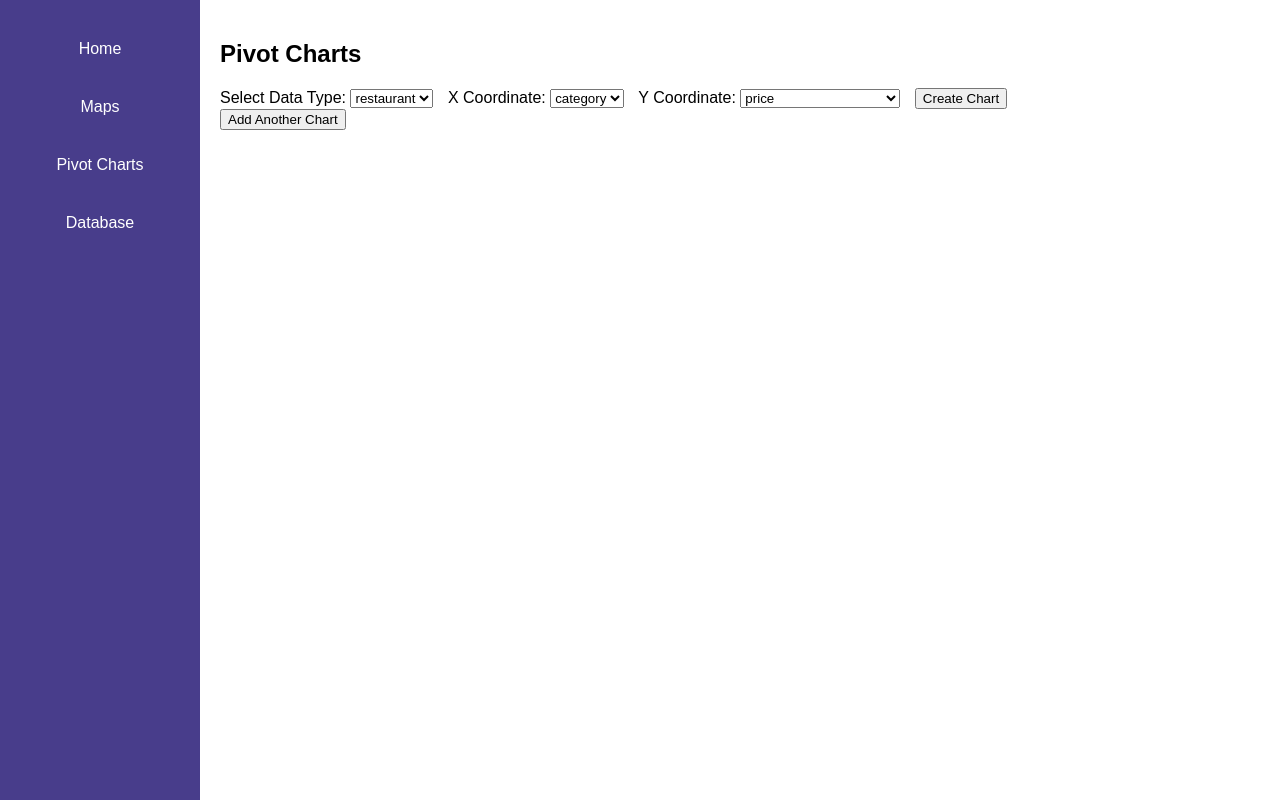
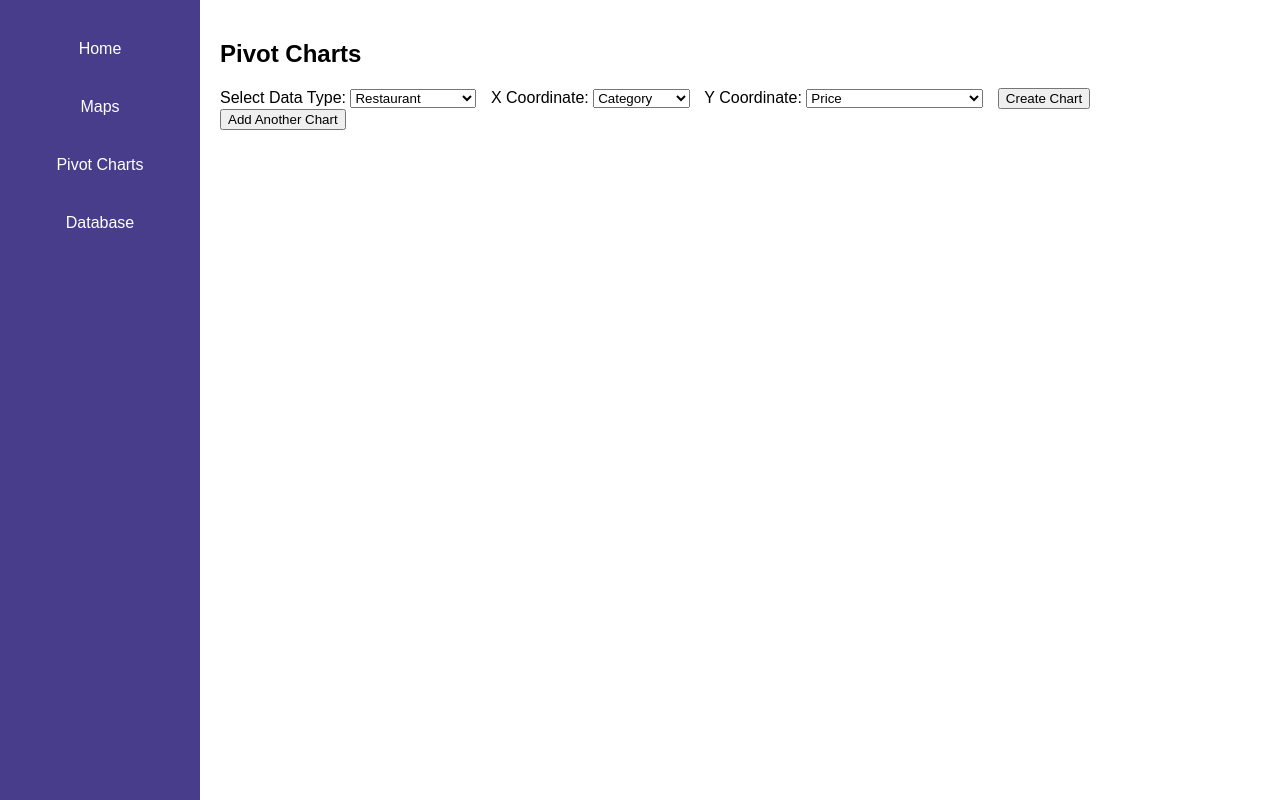
Before and after one commit to safashg/ProgrammingLab, a Flask app: page /pivot_charts in a window 1280 px wide. Run offline with Flask 3, Linux system fonts and the light colour scheme.

Commit message:
Update pivot_charts.html

```diff
--- a/frontend Kopie/templates/pivot_charts.html
+++ b/frontend Kopie/templates/pivot_charts.html
@@ -38,11 +38,15 @@
             margin-left: 200px;
             padding: 20px;
             width: calc(100% - 200px);
+        }
         .hidden {
             display: none;
         }
         .pivot-chart-form select {
             margin-right: 10px;
+        }
+        .chart-container {
+            margin-top: 20px;
         }
     </style>
     <!-- Include Chart.js -->
@@ -61,51 +65,39 @@
             <form class="pivot-chart-form" method="POST" action="/pivot_charts" id="pivot-chart-form">
                 <label for="data_type">Select Data Type:</label>
                 <select name="data_type" id="data_type">
-                    <option value="restaurant">restaurant</option>
-                    <option value="pizza">pizza</option>
+                    <option value="restaurant">Restaurant</option>
+                    <option value="pizza">Pizza</option>
+                    <option value="profit">Profit</option>
+                    <option value="monthly_revenue">Monthly Revenue</option>
                 </select>
                 <label for="x_coord">X Coordinate:</label>
                 <select name="x_coord" id="x_coord">
-                    <option value="name">category</option>
-                    <option value="storeID">storeID</option>
+                    <option value="name">Category</option>
+                    <option value="storeID">Store ID</option>
+                    <option value="orderMonth">Order Month</option>
                 </select>
                 <label for="y_coord">Y Coordinate:</label>
                 <select name="y_coord" id="y_coord">
-                    <option value="price">price</option>
-                    <option value="total_spent_by_customer">total spent by customer</option>
-
+                    <option value="price">Price</option>
+                    <option value="total_items_sold_per_store">Total Items Sold Per Store</option>
+                    <option value="total_spent_by_customer">Total Spent By Customer</option>
+                    <option value="total_orders">Total Orders Per Store</option>
+                    <option value="total_revenue">Total Revenue Per Store</option>
+                    <option value="production_cost">Production Cost</option>
+                    <option value="profit">Profit</option>
+                    <option value="totalRevenue">Total Revenue</option>
+                    <option value="totalProfit">Total Profit</option>
                 </select>
                 <button type="submit">Create Chart</button>
             </form>
-            <div id="chart-container">
-                <!-- Chart will be rendered here -->
+            <div id="charts-container">
+                <!-- Chart containers will be dynamically added here -->
             </div>
             <button id="add-chart">Add Another Chart</button>
         </div>
     </main>
     <script>
         document.addEventListener('DOMContentLoaded', function () {
-            var xCoordSelect = document.getElementById('x_coord');
-            var yCoordSelect = document.getElementById('y_coord');
-
-            function updateYCoordOptions() {
-                var xSelected = xCoordSelect.value;
-
-
-                var yOptions = yCoordSelect.options;
-                for (var i = 0; i < yOptions.length; i++) {
-                    if (yOptions[i].value === xSelected) {
-                        yOptions[i].style.display = 'none';
-                    } else {
-                        yOptions[i].style.display = 'block';
-                    }
-                }
-            }
-
-
-            xCoordSelect.addEventListener('change', updateYCoordOptions);
-
-
             document.getElementById('pivot-chart-form').addEventListener('submit', function (event) {
                 event.preventDefault();
                 var formData = new FormData(this);
@@ -120,57 +112,105 @@
                     if (data.error) {
                         console.error(data.error);
                     } else {
-
-                        renderChart(data.chart_data);
+                        renderChart(data.chart_data, formData.get('data_type'));
                     }
                 })
                 .catch(error => console.error('Error:', error));
             });
 
-            function renderChart(chartData) {
-
-                var chartContainer = document.getElementById('chart-container');
-                while (chartContainer.firstChild) {
-                    chartContainer.removeChild(chartContainer.firstChild);
-                }
-
-
+            function renderChart(chartData, dataType) {
+                var chartContainer = document.createElement('div');
+                chartContainer.className = 'chart-container';
                 var canvas = document.createElement('canvas');
                 chartContainer.appendChild(canvas);
+                document.getElementById('charts-container').appendChild(chartContainer);
 
-                // Get context and create chart
                 var ctx = canvas.getContext('2d');
+
+                if (dataType === 'monthly_revenue') {
+                    var stores = [...new Set(chartData.map(item => item.storeID))];
+                    var months = [...new Set(chartData.map(item => item.orderMonth))].sort();
+
+                    var datasets = stores.map(store => {
+                        return {
+                            label: `Store ${store}`,
+                            data: months.map(month => {
+                                var record = chartData.find(item => item.storeID === store && item.orderMonth === month);
+                                return record ? record.totalRevenue : 0;
+                            }),
+                            fill: false,
+                            borderColor: getRandomColor()
+                        };
+                    });
+
+                    new Chart(ctx, {
+                        type: 'line',
+                        data: {
+                            labels: months,
+                            datasets: datasets
+                        },
+                        options: {
+                            scales: {
+                                y: {
+                                    beginAtZero: true
+                                }
+                            }
+                        }
+                    });
+                } else {
                     new Chart(ctx, {
                         type: 'bar',
                         data: {
-                        labels: chartData.map(item => item[xCoordSelect.value]),
+                            labels: chartData.map(item => item[Object.keys(item)[0]]),
                             datasets: [{
-                            label: yCoordSelect.value,
-                            data: chartData.map(item => item[yCoordSelect.value])
+                                label: Object.keys(chartData[0])[1],
+                                data: chartData.map(item => item[Object.keys(item)[1]])
                             }]
                         },
                         options: {
                             scales: {
-                            yAxes: [{
-                                ticks: {
+                                y: {
                                     beginAtZero: true
                                 }
-                            }]
                             }
                         }
                     });
                 }
+            }
 
-
-            updateYCoordOptions();
+            function getRandomColor() {
+                var letters = '0123456789ABCDEF';
+                var color = '#';
+                for (var i = 0; i < 6; i++) {
+                    color += letters[Math.floor(Math.random() * 16)];
+                }
+                return color;
+            }
 
             // Add event listener for "Add Another Chart" button
             document.getElementById('add-chart').addEventListener('click', function () {
                 var newForm = document.getElementById('pivot-chart-form').cloneNode(true);
-                newForm.querySelector('#x_coord').selectedIndex = 0;
-                newForm.querySelector('#y_coord').selectedIndex = 0;
-                document.getElementById('pivot_charts').appendChild(newForm);
-                updateYCoordOptions();
+                newForm.id = '';
+                document.getElementById('pivot_charts').insertBefore(newForm, document.getElementById('charts-container'));
+                newForm.addEventListener('submit', function (event) {
+                    event.preventDefault();
+                    var formData = new FormData(newForm);
+
+                    // Send POST request to server
+                    fetch('/pivot_charts', {
+                        method: 'POST',
+                        body: formData
+                    })
+                    .then(response => response.json())
+                    .then(data => {
+                        if (data.error) {
+                            console.error(data.error);
+                        } else {
+                            renderChart(data.chart_data, formData.get('data_type'));
+                        }
+                    })
+                    .catch(error => console.error('Error:', error));
+                });
             });
         });
     </script>
```
Lines whose indentation alone changed are shown as unchanged.
